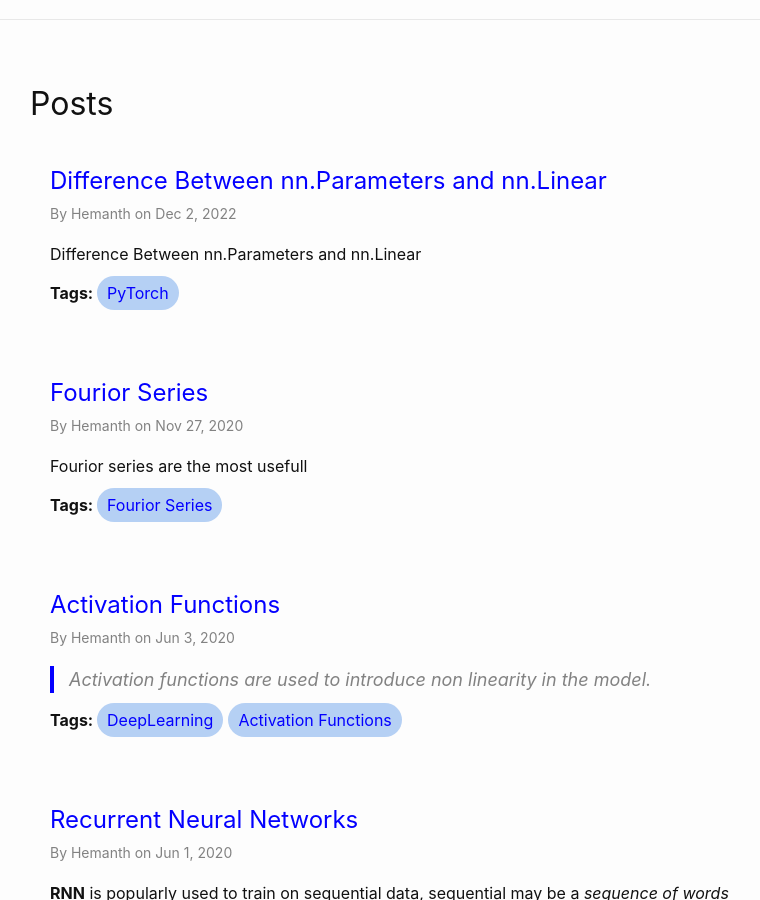
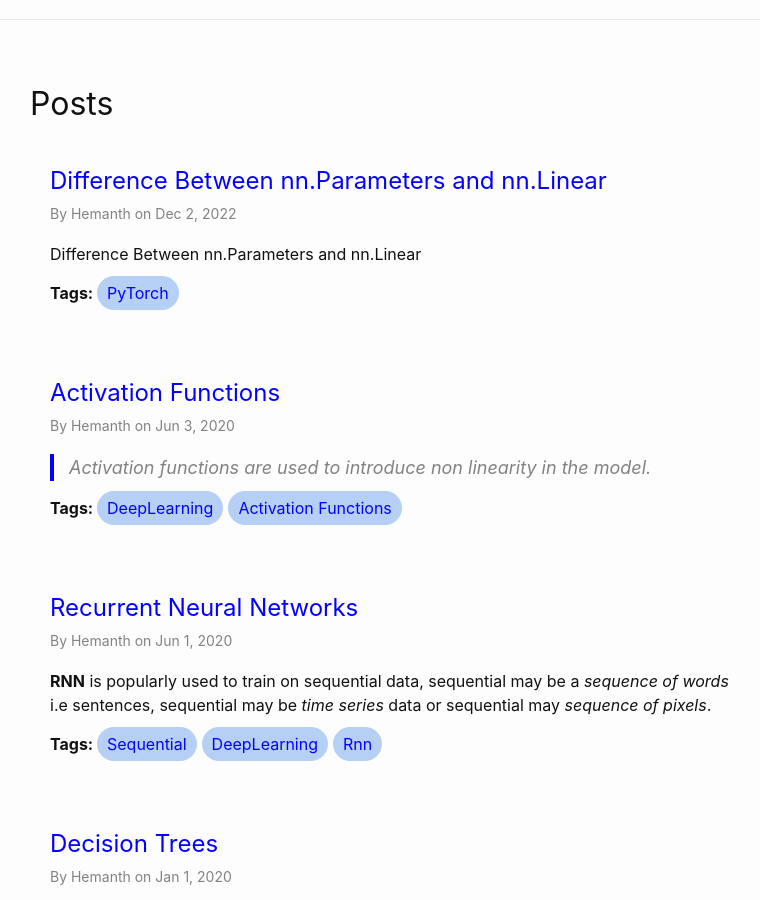
Before and after one commit to hemanthyernagula/hemanthyernagula.github.io, a Jekyll site: the page built from posts.md, in a window 1280 px wide and 900 px high. Shown: the whole window, without its empty margins (240-1000 px from the left). Built offline with Jekyll 4.4.1, drawn with Linux system fonts in a browser that asks for light colours; comment, search, counter and statistics services are not loaded.

```diff
--- a/_posts/2020-11-27-FouriorSeries.md
+++ /dev/null
@@ -1,9 +0,0 @@
----
-layout: post
-title: Fourior Series
-categories: article
-permalink: /:categories/:title
-tags: [Fourior Series]
----
-
-Fourior series are the most usefull
```
Also changed, not shown: _posts/2020-06-01-RNN.md (+1 -1 lines), _posts/2020-06-03-Activation-Functions.md (+1 -1 lines).
